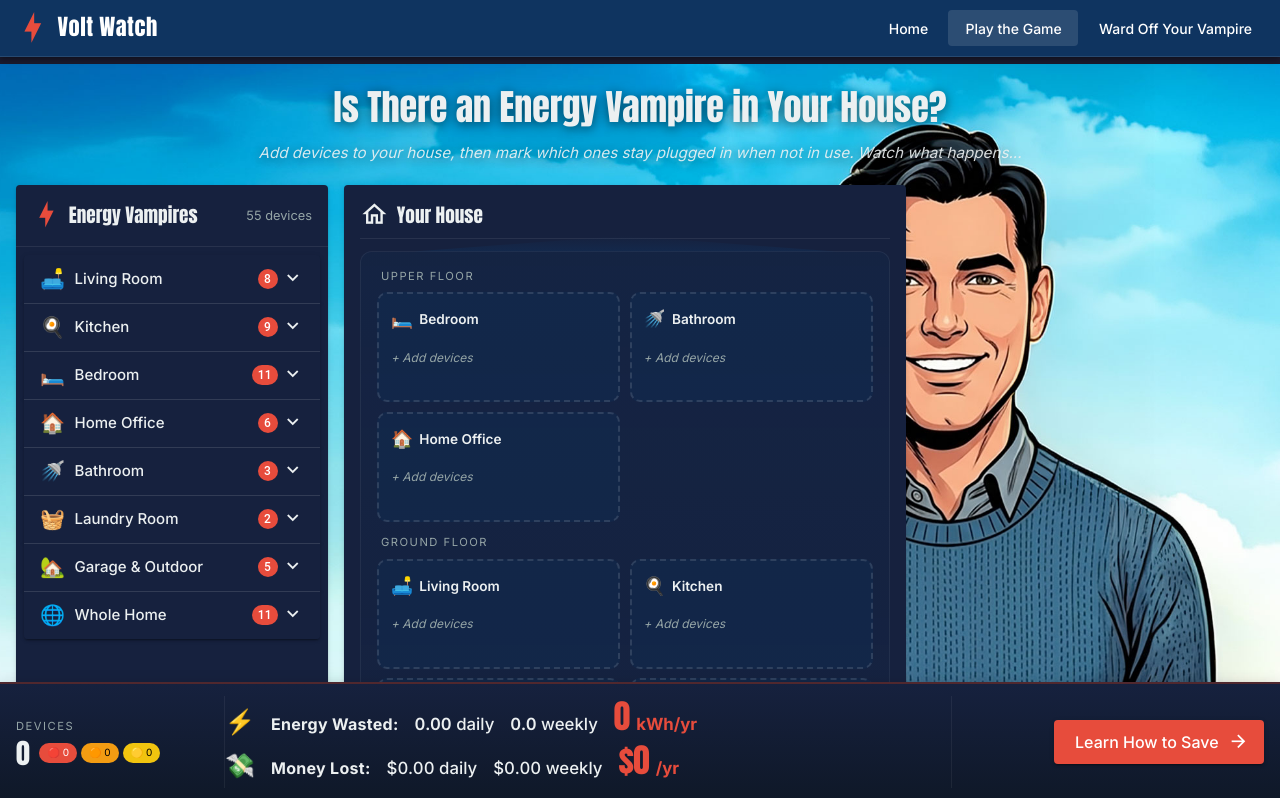
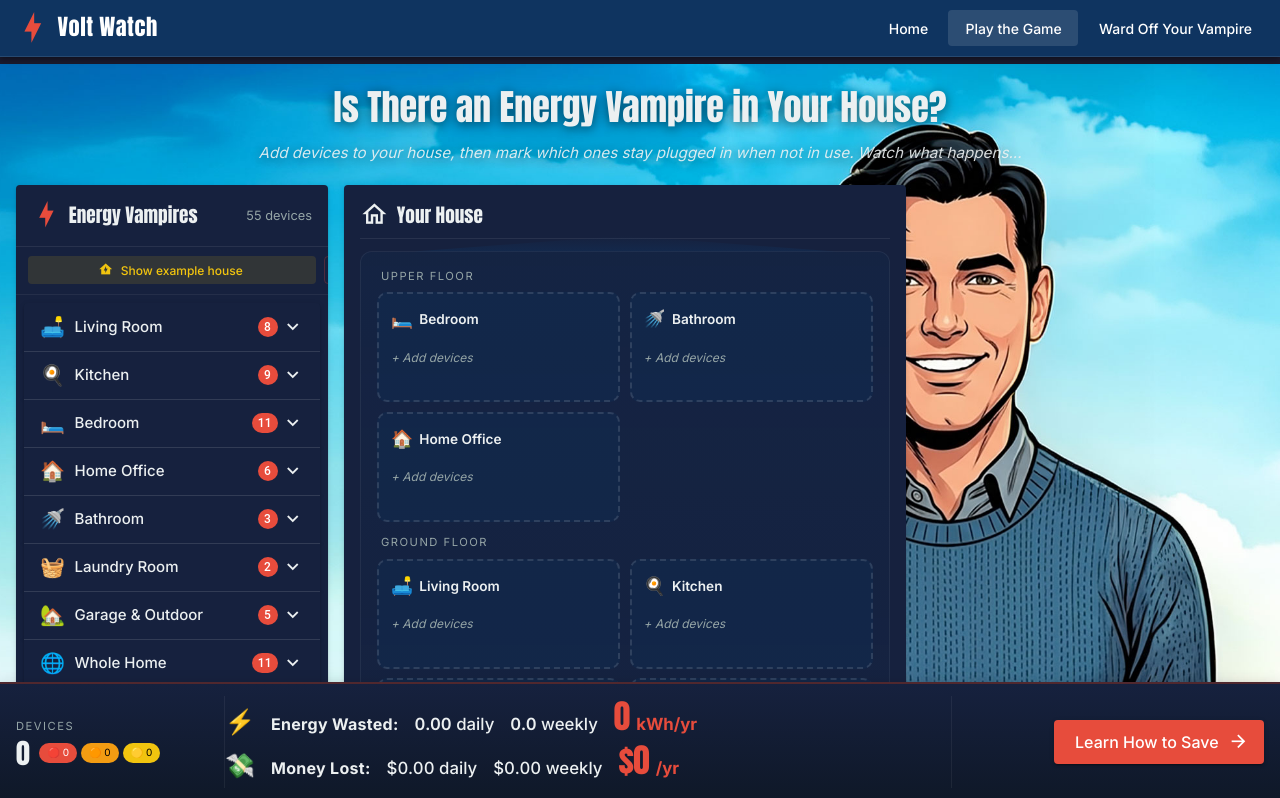
Before and after one commit to onerredfish77/energy-vampires, a Vue app: page /game in a window 1280 px wide. Shown: the top 798 px of the page. Built offline with nearby package versions, Linux system fonts and the light colour scheme; a web font is replaced by a local one.

Commit message:
feat: add example house setup and reset functionality in DevicePanel

```diff
--- a/src/components/game/DevicePanel.vue
+++ b/src/components/game/DevicePanel.vue
@@ -5,6 +5,30 @@
       <span>Energy Vampires</span>
       <v-spacer />
       <span class="panel-sub">{{ DEVICES.length }} devices</span>
+    </div>
+
+    <div class="panel-actions">
+      <v-btn
+        size="small"
+        variant="tonal"
+        color="info"
+        prepend-icon="mdi-home-lightning-bolt"
+        block
+        @click="populateExampleHouse"
+      >
+        Show example house
+      </v-btn>
+      <v-btn
+        size="small"
+        variant="outlined"
+        color="error"
+        prepend-icon="mdi-restart"
+        block
+        :disabled="state.housedDevices.length === 0"
+        @click="resetDialogOpen = true"
+      >
+        Reset all
+      </v-btn>
     </div>
 
     <div class="panel-scroll">
@@ -69,6 +93,22 @@
         </v-card-actions>
       </v-card>
     </v-dialog>
+
+    <v-dialog v-model="resetDialogOpen" max-width="420">
+      <v-card color="surface">
+        <v-card-title>Reset the house?</v-card-title>
+        <v-card-text>
+          This will remove all {{ state.housedDevices.length }} device{{ state.housedDevices.length === 1 ? '' : 's' }} from your house. This can’t be undone.
+        </v-card-text>
+        <v-card-actions>
+          <v-spacer />
+          <v-btn variant="text" @click="resetDialogOpen = false">Cancel</v-btn>
+          <v-btn color="error" variant="flat" @click="confirmReset">
+            Reset all
+          </v-btn>
+        </v-card-actions>
+      </v-card>
+    </v-dialog>
   </v-card>
 </template>
 
@@ -78,10 +118,11 @@ import { DEVICES, CATEGORIES } from '@/data/devices.js'
 import { useGameStore } from '@/stores/gameStore.js'
 import DeviceCategory from './DeviceCategory.vue'
 
-const { addDevice } = useGameStore()
+const { addDevice, resetGame, populateExampleHouse, state } = useGameStore()
 
 const checkedMap = reactive({})
 const dialogOpen = ref(false)
+const resetDialogOpen = ref(false)
 const selectedRoom = ref(null)
 
 const ROOM_OPTIONS = CATEGORIES.map(c => ({ id: c.id, label: `${c.icon}  ${c.label}` }))
@@ -115,6 +156,11 @@ function confirmBulkAdd() {
   dialogOpen.value = false
   selectedRoom.value = null
 }
+
+function confirmReset() {
+  resetGame()
+  resetDialogOpen.value = false
+}
 </script>
 
 <style scoped>
@@ -138,6 +184,15 @@ function confirmBulkAdd() {
   font-size: 0.8rem;
   color: #95A5A6;
 }
+.panel-actions {
+  display: flex;
+  gap: 0.5rem;
+  padding: 0.6rem 0.75rem;
+  border-bottom: 1px solid rgba(255, 255, 255, 0.06);
+}
+.panel-actions .v-btn {
+  flex: 1;
+}
 .panel-scroll {
   flex: 1;
   overflow-y: auto;
--- a/src/stores/gameStore.js
+++ b/src/stores/gameStore.js
@@ -15,6 +15,30 @@ const VAMPIRE_THRESHOLDS = [
 ]
 
 const DEVICE_BY_ID = new Map(DEVICES.map(d => [d.id, d]))
+
+// Representative ~typical-American-home loadout used by the
+// "Show example house" CTA on the device panel.
+const EXAMPLE_HOUSE = [
+  { deviceId: 'smart-tv-large',             room: 'living-room',  quantity: 1 },
+  { deviceId: 'cable-box-dvr',              room: 'living-room',  quantity: 1 },
+  { deviceId: 'gaming-console',             room: 'living-room',  quantity: 1 },
+  { deviceId: 'soundbar',                   room: 'living-room',  quantity: 1 },
+  { deviceId: 'smart-speaker-standard',     room: 'living-room',  quantity: 1 },
+  { deviceId: 'microwave',                  room: 'kitchen',      quantity: 1 },
+  { deviceId: 'coffee-maker-smart',         room: 'kitchen',      quantity: 1 },
+  { deviceId: 'toaster-oven',               room: 'kitchen',      quantity: 1 },
+  { deviceId: 'phone-charger',              room: 'bedroom',      quantity: 2 },
+  { deviceId: 'clock-radio',                room: 'bedroom',      quantity: 1 },
+  { deviceId: 'desktop-computer',           room: 'home-office',  quantity: 1 },
+  { deviceId: 'wifi-router',                room: 'home-office',  quantity: 1 },
+  { deviceId: 'cable-modem',                room: 'home-office',  quantity: 1 },
+  { deviceId: 'laptop-charger',             room: 'home-office',  quantity: 1 },
+  { deviceId: 'electric-toothbrush-charger',room: 'bathroom',     quantity: 1 },
+  { deviceId: 'washing-machine',            room: 'laundry-room', quantity: 1 },
+  { deviceId: 'garage-door-opener',         room: 'garage',       quantity: 1 },
+  { deviceId: 'smart-thermostat',           room: 'whole-home',   quantity: 1 },
+  { deviceId: 'security-system',            room: 'whole-home',   quantity: 1 }
+]
 
 function hydrateFromStorage() {
   if (typeof window === 'undefined' || !window.localStorage) return null
@@ -183,6 +207,21 @@ function resetGame() {
   }
 }
 
+function populateExampleHouse() {
+  state.housedDevices.splice(0)
+  state.lastSaving = 0
+  for (const item of EXAMPLE_HOUSE) {
+    if (!lookupDevice(item.deviceId)) continue
+    state.housedDevices.push({
+      instanceId: nextInstanceId(),
+      deviceId: item.deviceId,
+      room: item.room,
+      quantity: item.quantity ?? 1,
+      pluggedIn: true
+    })
+  }
+}
+
 export function useGameStore() {
   return {
     state,
@@ -200,6 +239,7 @@ export function useGameStore() {
     togglePlugStatus,
     clearSaving,
     resetGame,
+    populateExampleHouse,
     lookupDevice
   }
 }
--- a/src/views/GameView.vue
+++ b/src/views/GameView.vue
@@ -1,5 +1,5 @@
 <template>
-  <div class="game-view">
+  <div ref="gameViewRef" class="game-view">
     <VampireDisplay class="game-view__vampire" />
 
     <div class="game-content">
@@ -37,12 +37,12 @@
       You just saved ${{ savingsAmount.toFixed(2) }}/year!
     </v-snackbar>
 
-    <TallyBar />
+    <TallyBar ref="tallyBarRef" />
   </div>
 </template>
 
 <script setup>
-import { ref, watch } from 'vue'
+import { ref, watch, onMounted, onBeforeUnmount } from 'vue'
 import { useGameStore } from '@/stores/gameStore.js'
 import DevicePanel from '@/components/game/DevicePanel.vue'
 import HousePanel from '@/components/game/HousePanel.vue'
@@ -57,6 +57,10 @@ const activeRoomId = ref(null)
 
 const toastOpen = ref(false)
 const savingsAmount = ref(0)
+
+const tallyBarRef = ref(null)
+const gameViewRef = ref(null)
+let ro = null
 
 function openDrawer(roomId) {
   activeRoomId.value = roomId
@@ -73,6 +77,21 @@ watch(() => state.lastSaving, (v) => {
 watch(toastOpen, (open) => {
   if (!open) clearSaving()
 })
+
+onMounted(() => {
+  const el = tallyBarRef.value?.$el
+  if (!el || !gameViewRef.value) return
+  const update = () => {
+    gameViewRef.value.style.setProperty('--tally-h', `${el.offsetHeight}px`)
+  }
+  update()
+  ro = new ResizeObserver(update)
+  ro.observe(el)
+})
+
+onBeforeUnmount(() => {
+  ro?.disconnect()
+})
 </script>
 
 <style scoped>
@@ -87,13 +106,13 @@ watch(toastOpen, (open) => {
 }
 
 /* Vampire is pinned to the visible space between the app bar and the
-   bottom of the viewport. The sticky tally bar sits over its lower edge. */
+   top of the sticky tally bar. --tally-h is set by a ResizeObserver. */
 .game-view__vampire {
   position: fixed;
   top: 64px;
   left: 0;
   right: 0;
-  bottom: 0;
+  bottom: var(--tally-h, 100px);
   z-index: 0;
 }
 
```
